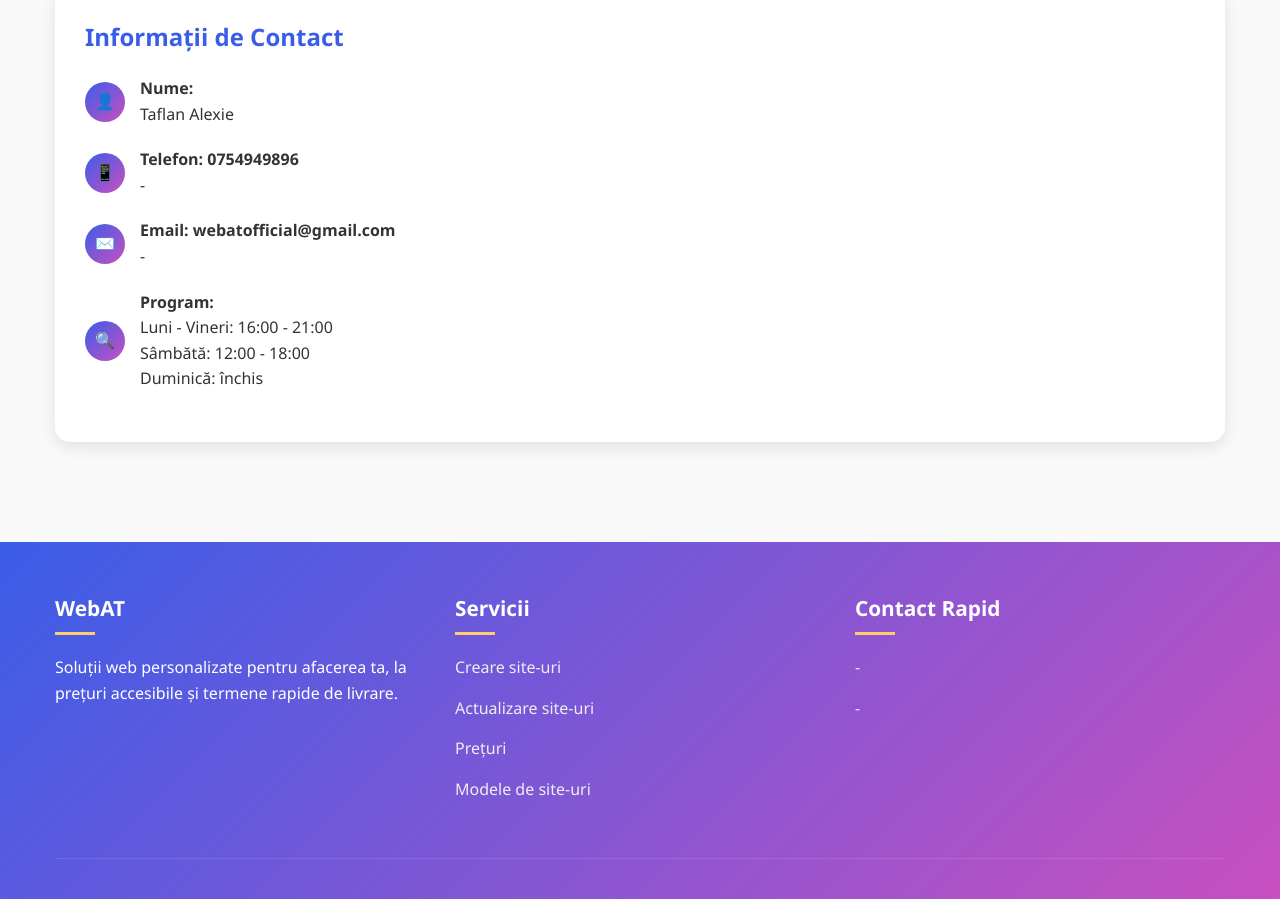
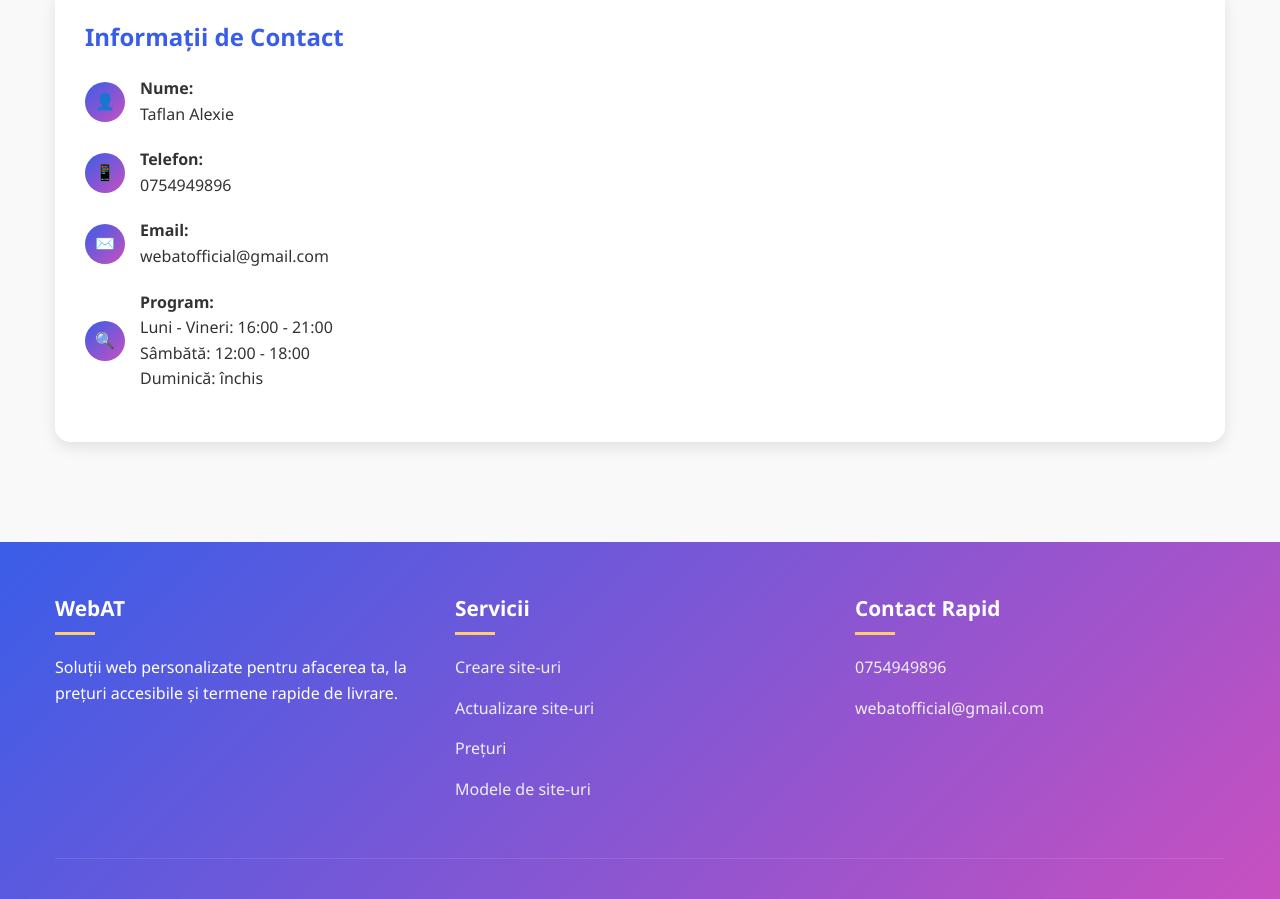
Before and after one commit to Alexie13/WebAT, a plain HTML site: page index.html in a window 1280 px wide. Shown: the part 3773-4672 px from the top of the page. Drawn offline with Linux system fonts and the light colour scheme.

Commit message:
Update index.html

```diff
--- a/index.html
+++ b/index.html
@@ -871,15 +871,15 @@
               <li>
                 <div class="contact-icon">📱</div>
                 <div>
-                  <strong>Telefon: 0754949896</strong>
-                  <p>-</p>
+                  <strong>Telefon:</strong>
+                  <p>0754949896</p>
                 </div>
               </li>
               <li>
                 <div class="contact-icon">✉️</div>
                 <div>
-                  <strong>Email: webatofficial@gmail.com</strong>
-                  <p>-</p>
+                  <strong>Email:</strong>
+                  <p> webatofficial@gmail.com</p>
                 </div>
               </li>
               <li>
@@ -924,10 +924,10 @@
           <div class="footer-col">
             <h4>Contact Rapid</h4>
             <ul class="footer-links">
-              <li><a href="tel: 0754949896">-</a></li>
+              <li><a href="tel: 0754949896">0754949896</a></li>
               <li>
                 <a href="mailto: webatofficial@gmail.com"
-                  >-</a
+                  >webatofficial@gmail.com</a
                 >
               </li>
             </ul>
```
